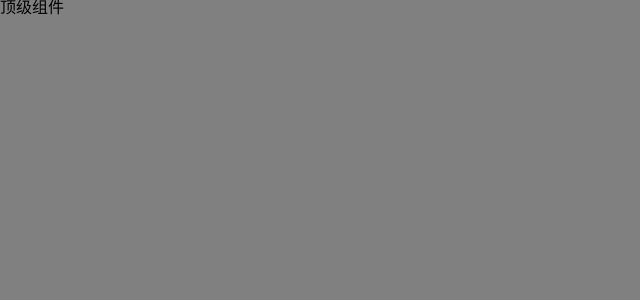
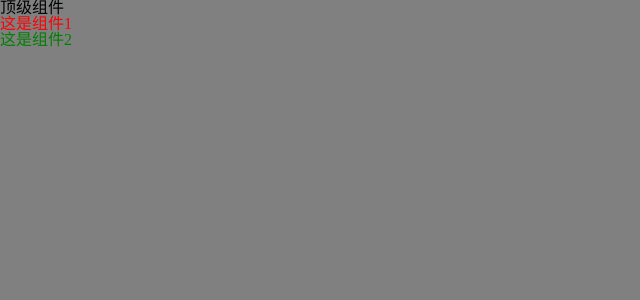
Before and after one commit to nianmengwuling/react-vite-project, a React (Vite) app: page / in a window 1280 px wide. Shown: the top 300 px of the page, without its empty margins (0-640 px from the left). Built offline with nearby package versions, Linux system fonts and the light colour scheme.

Commit message:
模块化引入

```diff
--- a/src/App.tsx
+++ b/src/App.tsx
@@ -1,4 +1,6 @@
 import { useState } from 'react'
+import Comp1 from "@/components/Comp1"
+import Comp2 from "@/components/Comp2"
 
 function App() {
   const [count, setCount] = useState(0)
@@ -7,6 +9,8 @@ function App() {
     <>
       <div>
         顶级组件
+        <Comp1></Comp1>
+        <Comp2></Comp2>
       </div>
     </>
   )
--- /dev/null
+++ b/src/components/Comp1/Comp1.module.scss
@@ -0,0 +1,3 @@
+.box{
+    color:red
+}
--- /dev/null
+++ b/src/components/Comp1/index.tsx
@@ -0,0 +1,12 @@
+//import"@/components/Comp2/Comp2.scss" 全局引入，会导致样式污染
+import styles from "./Comp1.module.scss" //模块化引入，类似于Vue的scoped
+
+function Comp() {
+    return (
+        <div className={styles.box}>
+            <p>这是组件1</p>
+        </div>
+    )
+}
+
+export default Comp
--- /dev/null
+++ b/src/components/Comp2/Comp2.module.scss
@@ -0,0 +1,3 @@
+.box{
+    color:green
+}
--- /dev/null
+++ b/src/components/Comp2/index.tsx
@@ -0,0 +1,12 @@
+//import"@/components/Comp2/Comp2.scss" 全局引入，会导致样式污染
+import styles from "./Comp2.module.scss" //模块化引入，类似于Vue的scoped
+
+function Comp() {
+    return (
+        <div className={styles.box}>
+            <p>这是组件2</p>
+        </div>
+    )
+}
+
+export default Comp
--- a/tsconfig.json
+++ b/tsconfig.json
@@ -18,7 +18,11 @@
     "strict": true,
     "noUnusedLocals": true,
     "noUnusedParameters": true,
-    "noFallthroughCasesInSwitch": true
+    "noFallthroughCasesInSwitch": true,
+    "baseUrl": ".",
+    "paths": {
+      "@/*": ["src/*"]
+    }
   },
   "include": ["src"],
   "references": [{ "path": "./tsconfig.node.json" }]
```
